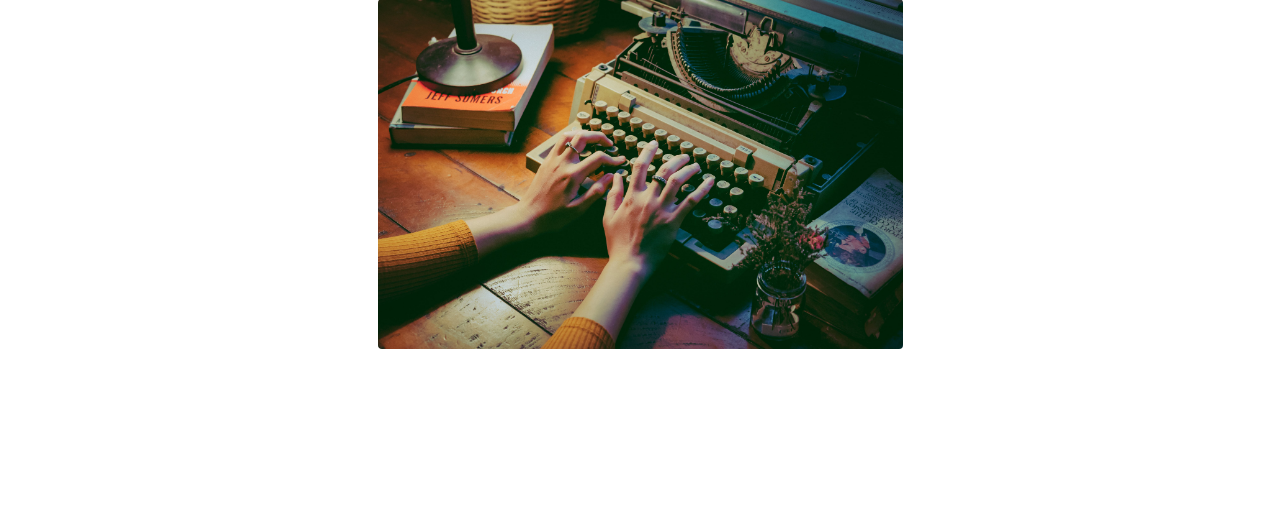
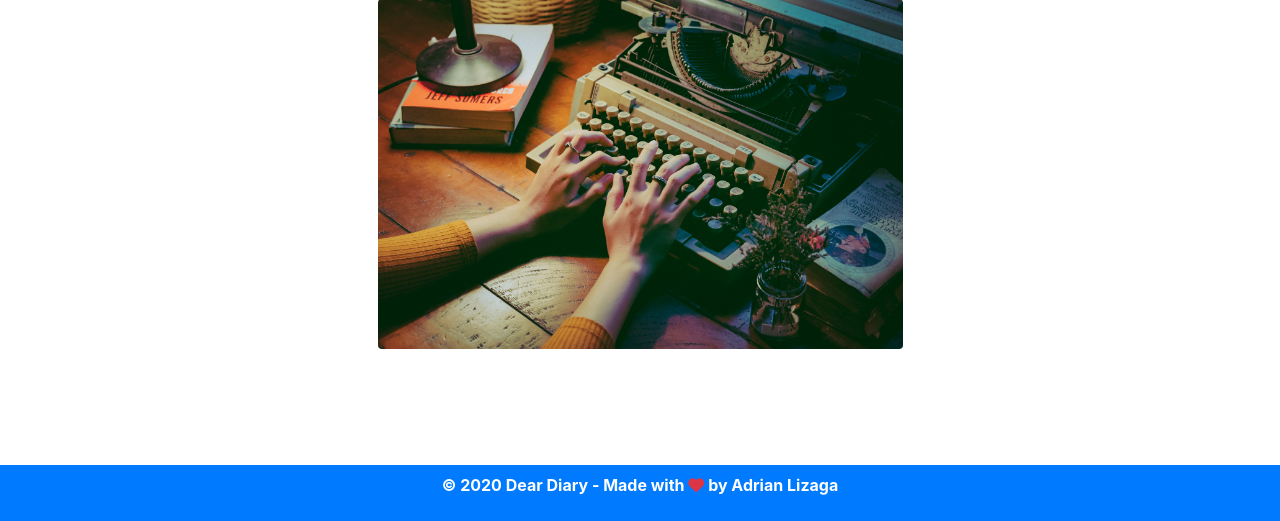
Before and after one commit to adrianliz/dear_diary, a Django app: page /diary/dashboard/ in a window 1280 px wide. Shown: the part 279-800 px from the top of the page. Run offline with Django 3.2, Linux system fonts and the light colour scheme; the visitor is signed in with stand-in values (Sample User, id 1); data that the repository does not hold is empty; some libraries are stand-ins or nearby versions.

Commit message:
feat: v0.10.0

```diff
--- a/diary/templates/diary/core/base.html
+++ b/diary/templates/diary/core/base.html
@@ -14,10 +14,11 @@
   <title>Dear Diary</title>
 </head>
 
-<body>
+<body class="d-flex flex-column min-vh-100">
   {% block content %}
   {% endblock %}
 
+  {% include 'diary/core/footer.html' %}
   <script src="{% static 'diary/js/jquery-3.5.1.min.js' %}"></script>
   <script src="{% static 'diary/js/bootstrap.bundle.min.js' %}"></script>
   <script src="https://kit.fontawesome.com/4ec8e7ab5d.js" crossorigin="anonymous"></script>
--- /dev/null
+++ b/diary/templates/diary/core/footer.html
@@ -0,0 +1,5 @@
+<footer class="mt-auto bg-primary text-white font-weight-bold text-center text-break">
+  <p class="py-2">
+    &copy {% now 'Y' %} Dear Diary - Made with <i class="fas fa-heart text-danger"></i> by Adrian Lizaga
+  </p>
+</footer>
--- a/diary/templates/diary/core/form.html
+++ b/diary/templates/diary/core/form.html
@@ -1,7 +1,5 @@
-{% extends "diary/core/base.html" %}
 {% load widget_tweaks %}
 
-{% block content %}
 <div class="row d-flex align-items-center justify-content-center text-center mx-auto">
   <div class="col-sm-12">
     <form method="POST" enctype="multipart/form-data" action="">
@@ -54,4 +52,3 @@
   {% endfor %}
   {% endif %}
 </div>
-{% endblock %}
--- a/diary/templates/diary/dashboard.html
+++ b/diary/templates/diary/dashboard.html
@@ -7,18 +7,18 @@
   {% include 'diary/core/success_messages.html' %}
   {% include 'diary/core/pagination.html' %}
   {% if moods|length > 0 %}
-  <div class="row row-cols-1 row-cols-md-2">
+  <div class="row row-cols-1 row-cols-md-2 mb-5">
     {% for mood in moods %}
     <div class="col my-3">
       <div class="card h-100 shadow bg-white rounded">
         <div class="card-body">
-          <h1 class="card-title display-4 mb-4">
+          <h1 class="card-title display-4 mb-4 text-break">
             <i class="ml-2 far fa-bookmark"></i>
             {{mood.name}}
           </h1>
           <h5>Description <i class="ml-2 fas fa-feather"></i></h5>
           <hr class="m-0" />
-          <p class="card-title">{{mood.description}}</p>
+          <p class="card-title overflow-auto">{{mood.description}}</p>
           <p class="card-text">
             {% with ''|center:mood.score as range %}
             {% for _ in range %}
@@ -41,7 +41,7 @@
     {% endfor %}
   </div>
   {% else %}
-  <div class="text-center mt-5">
+  <div class="text-center my-5">
     <h1 class="display-4">No mood published yet...</h1>
     <div class="mx-auto text-center col-md-6 mt-5">
       <img src="{% static 'diary/img/nocontent.jpeg' %}" class="img-fluid rounded" alt="no mood published">
--- a/diary/templates/diary/landing.html
+++ b/diary/templates/diary/landing.html
@@ -2,7 +2,7 @@
 {% load static %}
 
 {% block content %}
-<div class="container mt-5">
+<div class="container my-5">
   <div class="row">
     <div class="col-md-8">
       <div class="card shadow bg-white rounded mx-auto">
@@ -14,7 +14,7 @@
       </div>
     </div>
 
-    <div class="col-md-4 mt-5">
+    <div class="col-md-4 mt-3">
       {% include 'diary/core/form.html' %}
 
       <div class="text-right font-weight-bold mb-3">
```
Also changed, not shown: README.md.
